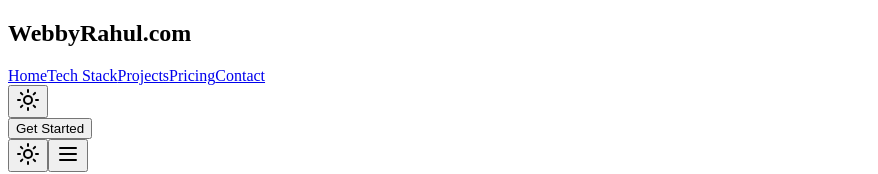
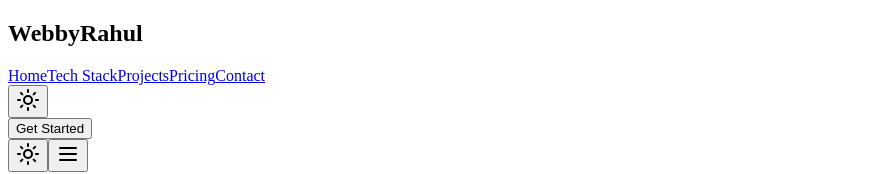
Before and after one commit to R-Mishra0201/dev-port-rahul, a Next.js app: page /Index in a window 1280 px wide. Shown: the top 174 px of the page, without its empty margins (0-878 px from the left). Built offline with nearby package versions, Linux system fonts and the light colour scheme.

Commit message:
Update Navigation.tsx

```diff
--- a/src/components/Navigation.tsx
+++ b/src/components/Navigation.tsx
@@ -32,7 +32,7 @@ const Navigation = () => {
             className="flex-shrink-0"
           >
             <h1 className="text-2xl font-bold bg-hero-gradient bg-clip-text text-transparent">
-              WebbyRahul.com
+              WebbyRahul
             </h1>
           </motion.div>
 
```
